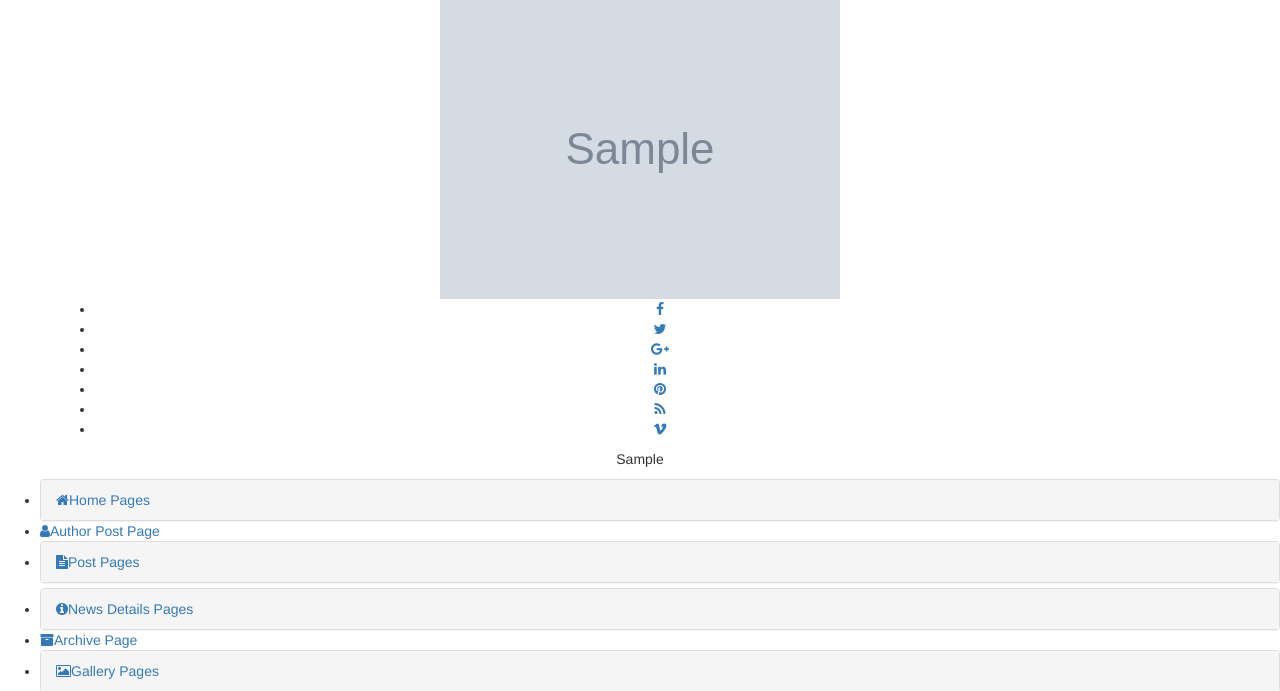
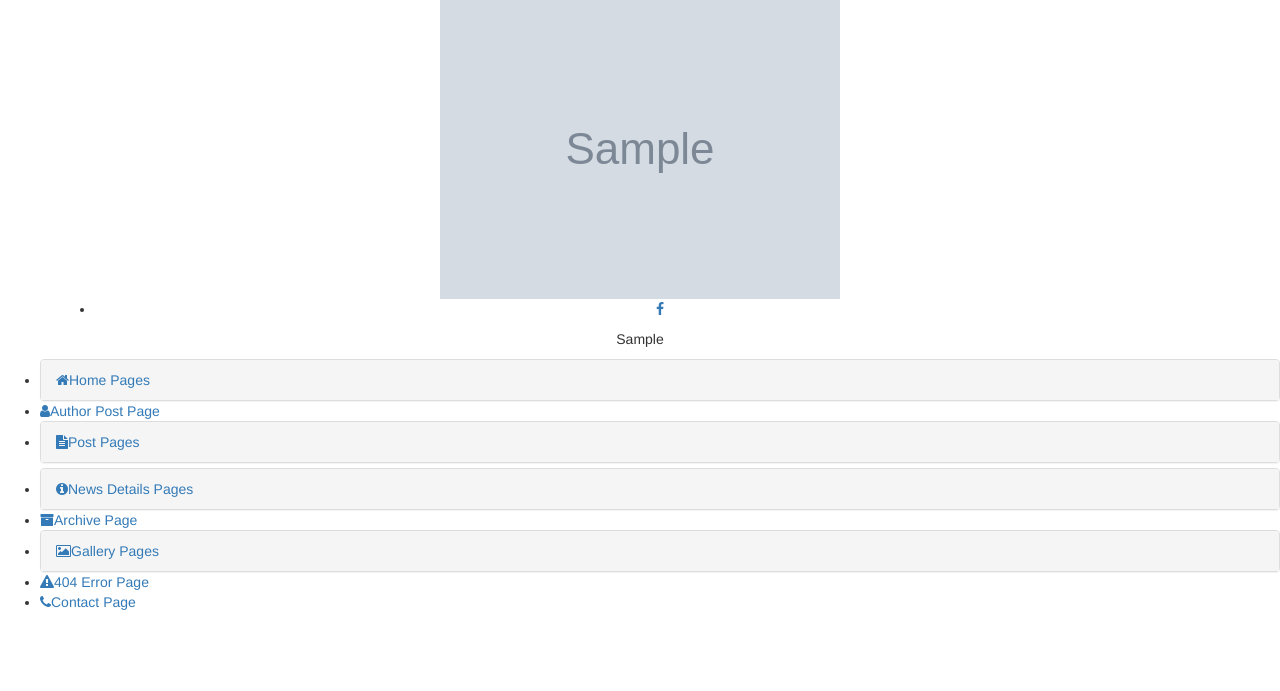
Before and after one commit to zibanoori/lenz, a Django app: template templates/master.html in a window 1280 px wide. Shown: the part 3324-4015 px from the top of the page. After the commit the page ends 3934 px from the top, so only its background shows below. Run offline with Django 5.2, Linux system fonts and the light colour scheme; the template is opened without the code that fills it: values that come from a table or form of the project are taken from there, others are empty; tables that the repository leaves empty hold one stand-in row (values such as "Sample post"); grey boxes marked "Sample" are stand-in pictures; some libraries are stand-ins or nearby versions.

Commit message:
Ùisert project footer loop

```diff
--- a/templates/_partials/_footer.html
+++ b/templates/_partials/_footer.html
@@ -207,41 +207,15 @@
                             <img src="{{ mymodel.logo.url }}" alt="logo" class="img-fluid">
                         </a>
                         <ul class="footer-social">
-                            <li>
+
+                            {% for social in socials %}
+                                <li>
                                 <a href="#" title="facebook">
                                     <i class="fa fa-facebook" aria-hidden="true"></i>
                                 </a>
                             </li>
-                            <li>
-                                <a href="#" title="twitter">
-                                    <i class="fa fa-twitter" aria-hidden="true"></i>
-                                </a>
-                            </li>
-                            <li>
-                                <a href="#" title="google-plus">
-                                    <i class="fa fa-google-plus" aria-hidden="true"></i>
-                                </a>
-                            </li>
-                            <li>
-                                <a href="#" title="linkedin">
-                                    <i class="fa fa-linkedin" aria-hidden="true"></i>
-                                </a>
-                            </li>
-                            <li>
-                                <a href="#" title="pinterest">
-                                    <i class="fa fa-pinterest" aria-hidden="true"></i>
-                                </a>
-                            </li>
-                            <li>
-                                <a href="#" title="rss">
-                                    <i class="fa fa-rss" aria-hidden="true"></i>
-                                </a>
-                            </li>
-                            <li>
-                                <a href="#" title="vimeo">
-                                    <i class="fa fa-vimeo" aria-hidden="true"></i>
-                                </a>
-                            </li>
+                            {% endfor %}
+
                         </ul>
                         <p>{{ mymodel.copyright | safe }}</p>
                     </div>
```
